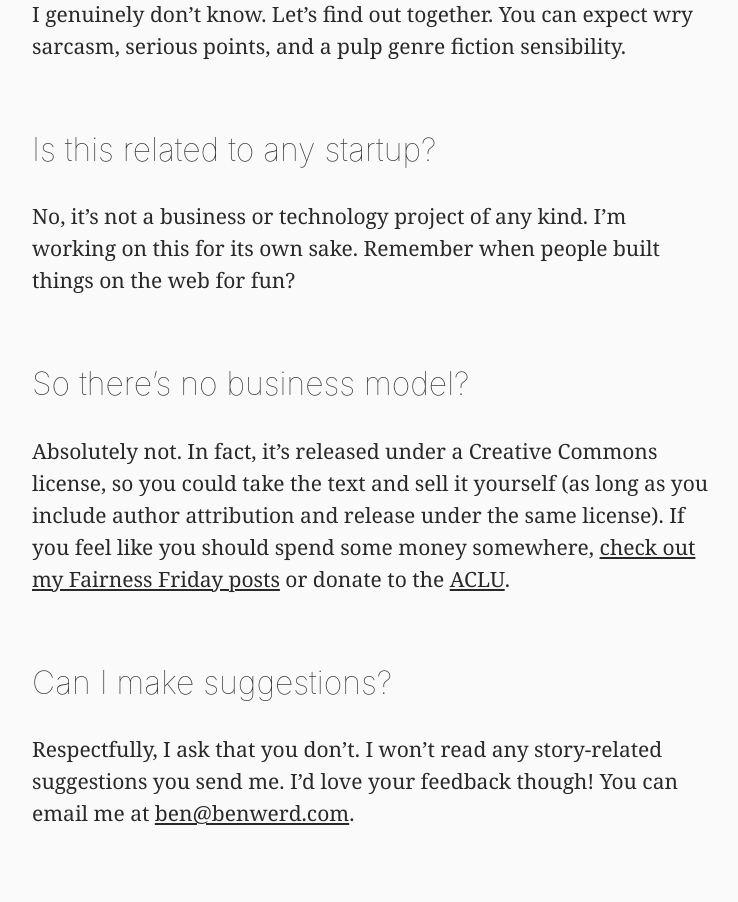
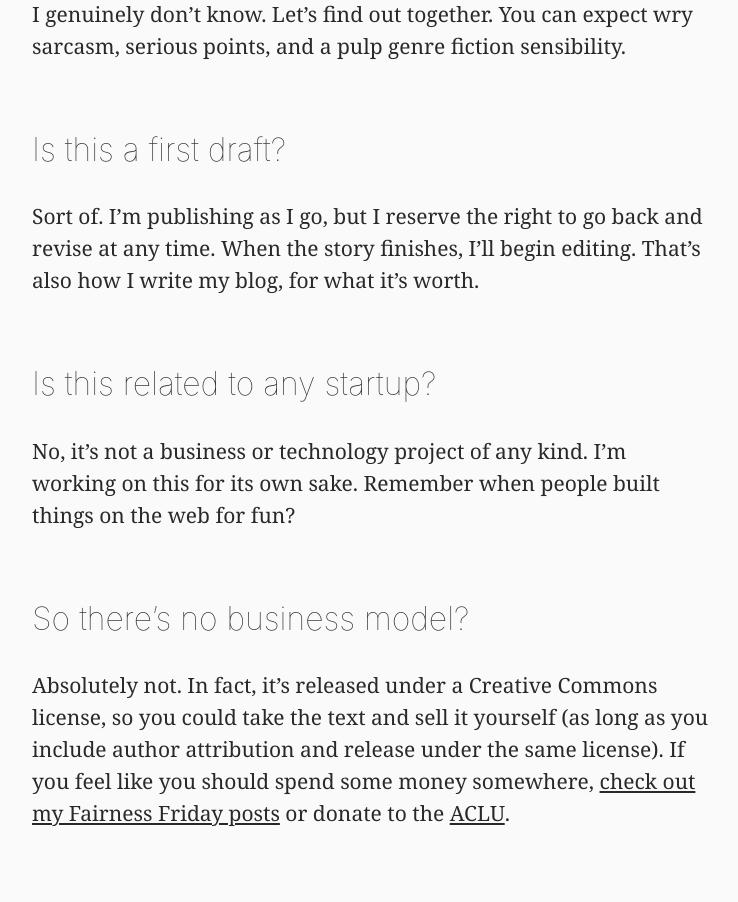
Before and after one commit to benwerd/untitled, a Next.js app: page /faq in a window 1280 px wide. Shown: the part 1020-1922 px from the top of the page, without its empty margins (268-1006 px from the left). Built offline with nearby package versions, Linux system fonts and the light colour scheme.

Commit message:
Minor FAQ update

```diff
--- a/pages/faq.js
+++ b/pages/faq.js
@@ -57,6 +57,12 @@ export default function Faq() {
                     I genuinely don&rsquo;t know. Let&rsquo;s find out together. You can expect wry sarcasm, serious points, and a pulp genre fiction sensibility.
                 </p>
                 <h2>
+                    Is this a first draft?
+                </h2>
+                <p>
+                    Sort of. I&rsquo;m publishing as I go, but I reserve the right to go back and revise at any time. When the story finishes, I&rsquo;ll begin editing. That&rsquo;s also how I write my blog, for what it&rsquo;s worth.
+                </p>
+                <h2>
                     Is this related to any startup?
                 </h2>
                 <p>
```
